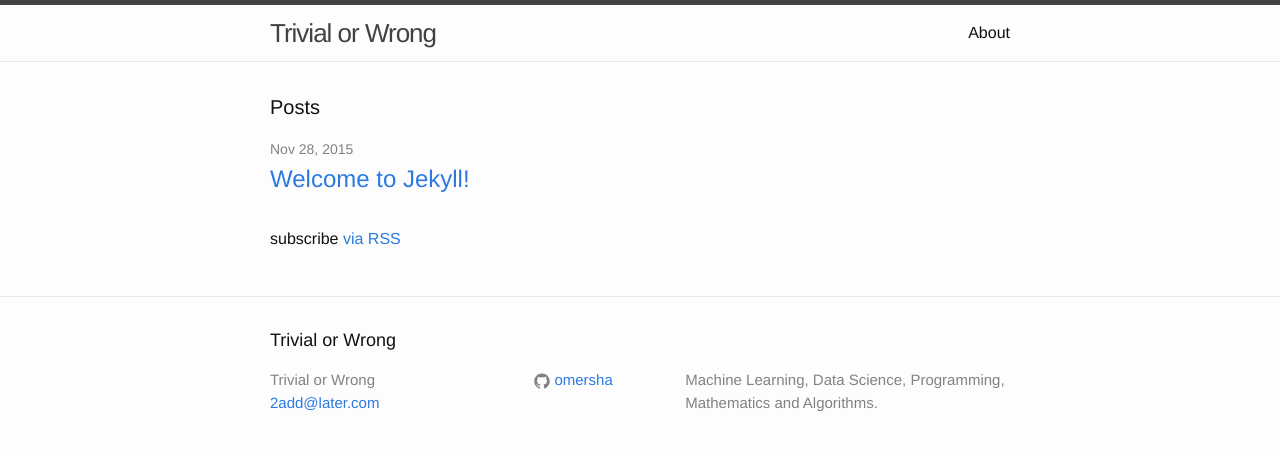
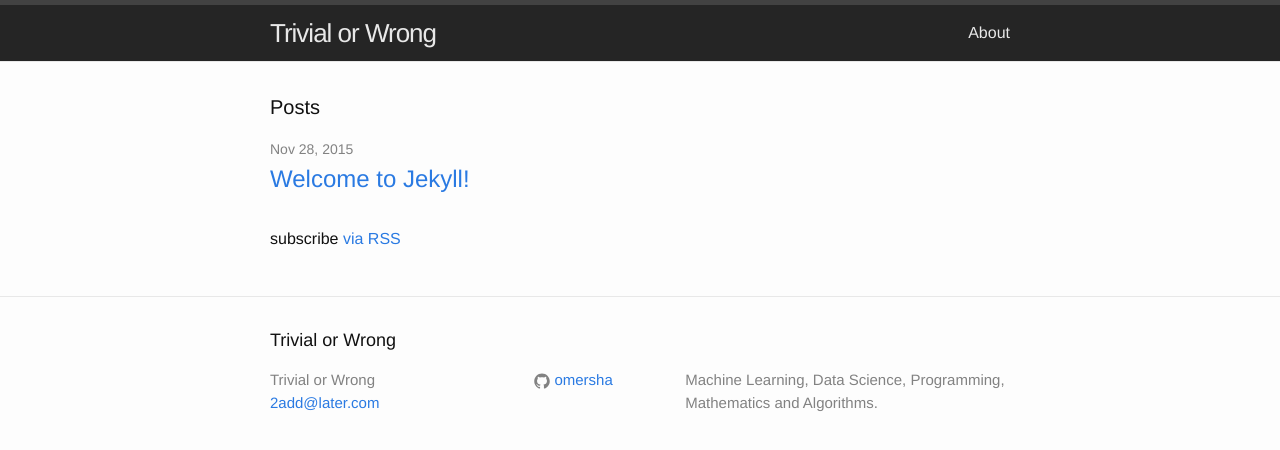
Before and after one commit to omersha/omersha.github.io, a Jekyll site: the page built from index.html, in a window 1280 px wide. Shown: the top 450 px of the page. Built offline with Jekyll 4.4.1, drawn with Linux system fonts in a browser that asks for light colours.

Commit message:
Changed: header color

```diff
--- a/_sass/_layout.scss
+++ b/_sass/_layout.scss
@@ -5,6 +5,7 @@
     border-top: 5px solid $grey-color-dark;
     border-bottom: 1px solid $grey-color-light;
     min-height: 56px;
+    background: #252525;
 
     // Positioning context for the mobile navigation icon
     position: relative;
@@ -19,7 +20,7 @@
 
     &,
     &:visited {
-        color: $grey-color-dark;
+        color: $grey-color-light;
     }
 }
 
@@ -32,7 +33,7 @@
     }
 
     .page-link {
-        color: $text-color;
+        color: $grey-color-light;
         line-height: $base-line-height;
 
         // Gaps between nav items, but not on the first one
```
